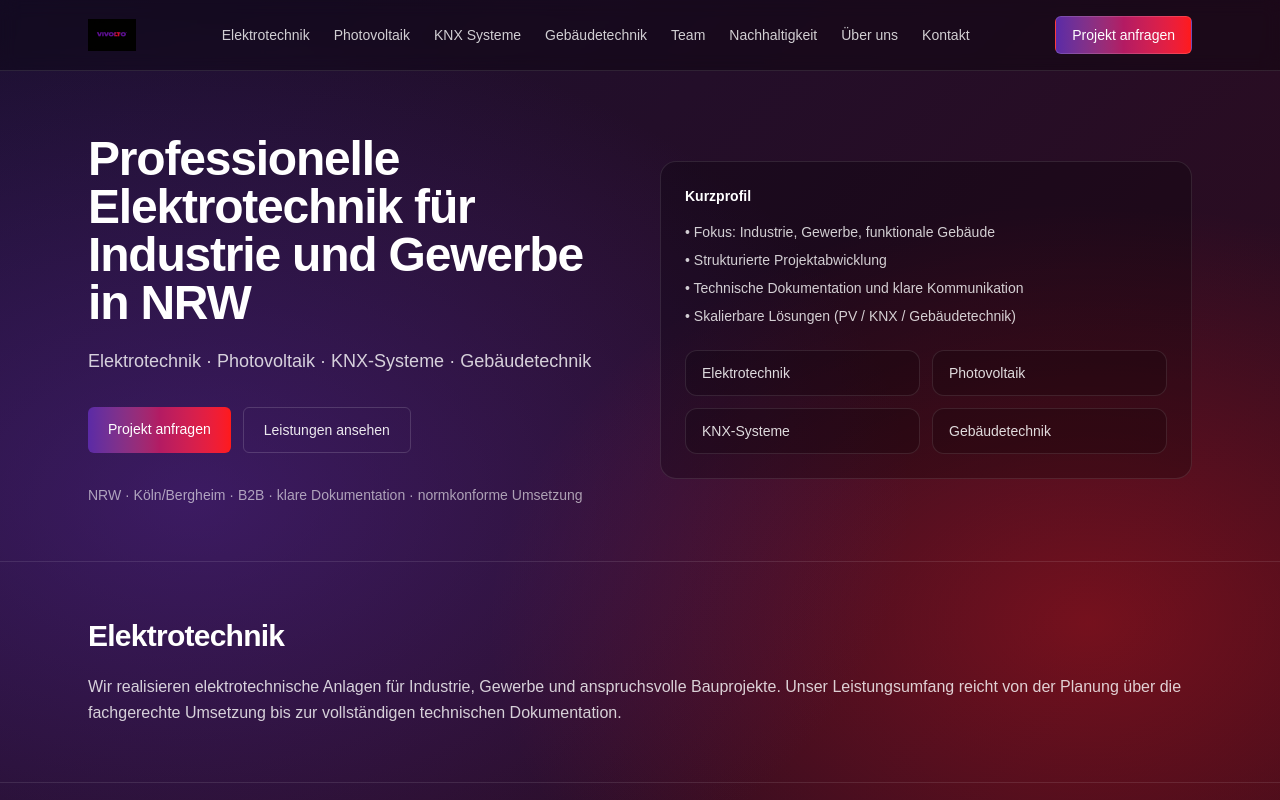
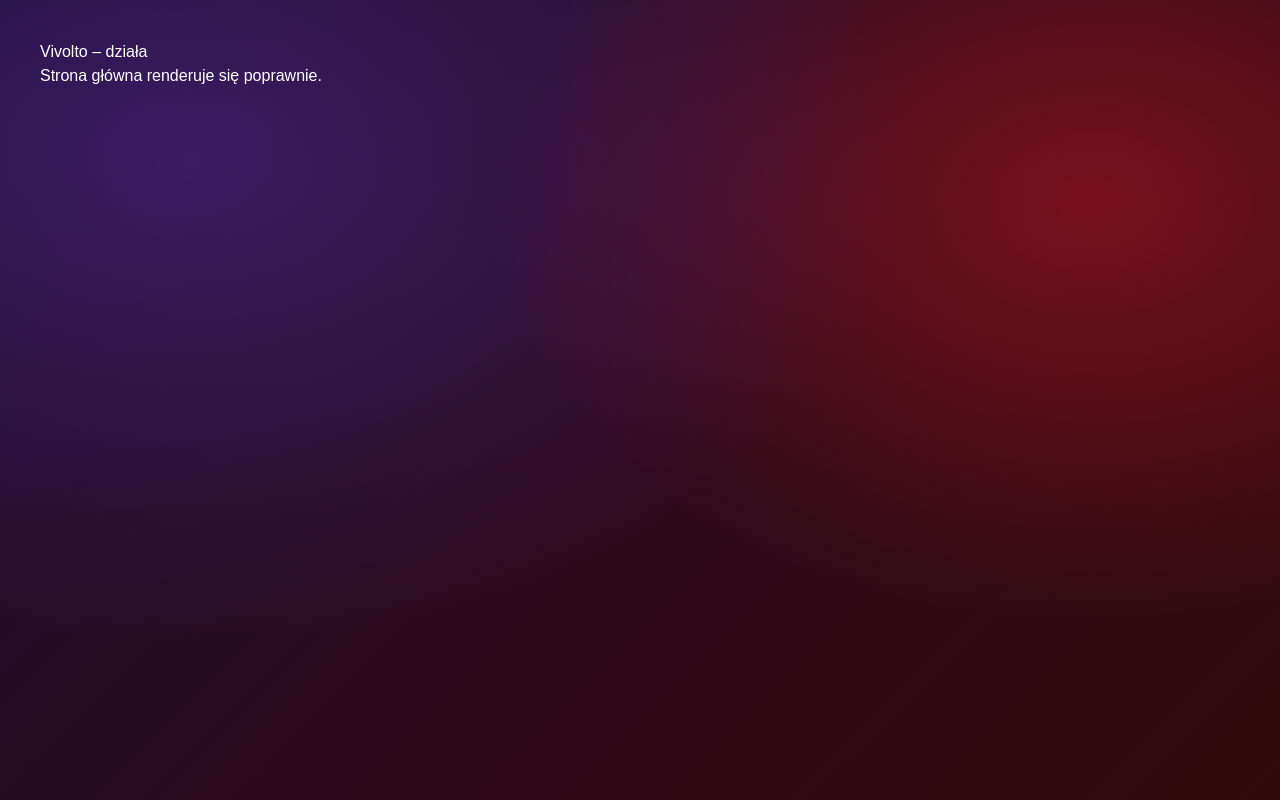
Before and after one commit to pmbproud-jpg/vivolto-website, a Next.js app: page / in a window 1280 px wide. Shown: the top 800 px of the page. Built offline with nearby package versions, Linux system fonts and the light colour scheme.

Commit message:
Debug: minimal page.tsx to fix 404

```diff
--- a/src/app/page.tsx
+++ b/src/app/page.tsx
@@ -1,229 +1,8 @@
-import Image from "next/image";
-
-const NAV = [
-  { label: "Elektrotechnik", href: "#elektrotechnik" },
-  { label: "Photovoltaik", href: "#photovoltaik" },
-  { label: "KNX Systeme", href: "#knx" },
-  { label: "Gebäudetechnik", href: "#gebaeudetechnik" },
-  { label: "Team", href: "#team" },
-  { label: "Nachhaltigkeit", href: "#nachhaltigkeit" },
-  { label: "Über uns", href: "#ueber-uns" },
-  { label: "Kontakt", href: "#kontakt" },
-];
-
-function Section({
-  id,
-  title,
-  children,
-}: {
-  id: string;
-  title: string;
-  children: React.ReactNode;
-}) {
+export default function Home() {
   return (
-    <section id={id} className="scroll-mt-24 border-t border-white/10">
-      <div className="mx-auto max-w-6xl px-6 py-14">
-        <h2 className="text-2xl md:text-3xl font-semibold tracking-tight">
-          {title}
-        </h2>
-        <div className="mt-5 text-white/80 leading-relaxed">{children}</div>
-      </div>
-    </section>
+    <main style={{ padding: "40px", color: "white" }}>
+      <h1>Vivolto – działa</h1>
+      <p>Strona główna renderuje się poprawnie.</p>
+    </main>
   );
 }
-
-export default function Home() {
-  return (
-    <div className="min-h-screen">
-      {/* HEADER */}
-      <header className="sticky top-0 z-50 backdrop-blur border-b border-white/10 bg-black/30">
-        <div className="mx-auto max-w-6xl px-6 py-4 flex items-center justify-between gap-6">
-          <div className="flex items-center gap-3">
-            <Image
-              src="/vivolto-logo.png"
-              alt="VIVOLTO"
-              width={160}
-              height={40}
-              priority
-              className="h-8 w-auto"
-            />
-          </div>
-
-          {/* Desktop menu */}
-          <nav className="hidden lg:flex items-center gap-6 text-sm text-white/80">
-            {NAV.map((i) => (
-              <a
-                key={i.href}
-                href={i.href}
-                className="hover:text-white transition"
-              >
-                {i.label}
-              </a>
-            ))}
-          </nav>
-
-          <a
-            href="#kontakt"
-            className="inline-flex items-center justify-center rounded-md px-4 py-2 text-sm font-medium text-white border border-white/15
-                       bg-gradient-to-r from-[color:var(--vivolto-purple)] via-[color:var(--vivolto-magenta)] to-[color:var(--vivolto-red)]
-                       hover:opacity-90 transition"
-          >
-            Projekt anfragen
-          </a>
-        </div>
-      </header>
-
-      {/* HERO / START */}
-      <main>
-        <section className="mx-auto max-w-6xl px-6 pt-16 pb-14">
-          <div className="grid gap-10 lg:grid-cols-2 lg:items-center">
-            <div>
-              <h1 className="text-4xl md:text-5xl font-bold tracking-tight">
-                Professionelle Elektrotechnik für Industrie und Gewerbe in NRW
-              </h1>
-
-              <p className="mt-5 text-lg text-white/80">
-                Elektrotechnik · Photovoltaik · KNX-Systeme · Gebäudetechnik
-              </p>
-
-              <div className="mt-8 flex flex-wrap gap-3">
-                <a
-                  href="#kontakt"
-                  className="rounded-md px-5 py-3 text-sm font-medium text-white
-                             bg-gradient-to-r from-[color:var(--vivolto-purple)] via-[color:var(--vivolto-magenta)] to-[color:var(--vivolto-red)]
-                             hover:opacity-90 transition"
-                >
-                  Projekt anfragen
-                </a>
-                <a
-                  href="#elektrotechnik"
-                  className="rounded-md px-5 py-3 text-sm font-medium border border-white/15 text-white/90 hover:text-white hover:border-white/25 transition"
-                >
-                  Leistungen ansehen
-                </a>
-              </div>
-
-              <div className="mt-8 text-sm text-white/60">
-                NRW · Köln/Bergheim · B2B · klare Dokumentation · normkonforme
-                Umsetzung
-              </div>
-            </div>
-
-            <div className="rounded-2xl border border-white/10 bg-black/25 p-6">
-              <div className="text-sm font-semibold">Kurzprofil</div>
-              <ul className="mt-4 space-y-2 text-sm text-white/80">
-                <li>• Fokus: Industrie, Gewerbe, funktionale Gebäude</li>
-                <li>• Strukturierte Projektabwicklung</li>
-                <li>• Technische Dokumentation und klare Kommunikation</li>
-                <li>• Skalierbare Lösungen (PV / KNX / Gebäudetechnik)</li>
-              </ul>
-
-              <div className="mt-6 grid grid-cols-2 gap-3">
-                {[
-                  "Elektrotechnik",
-                  "Photovoltaik",
-                  "KNX-Systeme",
-                  "Gebäudetechnik",
-                ].map((t) => (
-                  <div
-                    key={t}
-                    className="rounded-xl border border-white/10 bg-black/20 px-4 py-3 text-sm text-white/85"
-                  >
-                    {t}
-                  </div>
-                ))}
-              </div>
-            </div>
-          </div>
-        </section>
-
-        {/* SEKCJE – KOLEJNOŚĆ wg specyfikacji */}
-        <Section id="elektrotechnik" title="Elektrotechnik">
-          <p>
-            Wir realisieren elektrotechnische Anlagen für Industrie, Gewerbe und
-            anspruchsvolle Bauprojekte. Unser Leistungsumfang reicht von der
-            Planung über die fachgerechte Umsetzung bis zur vollständigen
-            technischen Dokumentation.
-          </p>
-        </Section>
-
-        <Section id="photovoltaik" title="Photovoltaik">
-          <p>
-            Planung und Umsetzung von Photovoltaikanlagen für Industrie- und
-            Gewerbedächer sowie PV-Freiflächenanlagen. Fokus auf wirtschaftliche,
-            skalierbare und normkonforme Lösungen.
-          </p>
-        </Section>
-
-        <Section id="knx" title="KNX Systeme">
-          <p>
-            Umsetzung intelligenter Gebäudeautomation auf Basis von KNX –
-            insbesondere für Industrie, Bürogebäude und funktionale
-            Gewerbeimmobilien.
-          </p>
-        </Section>
-
-        <Section id="gebaeudetechnik" title="Gebäudetechnik">
-          <p>
-            Elektrische Gebäudetechnik für Produktionsstätten, Bürogebäude und
-            öffentliche Einrichtungen – zuverlässig, effizient und
-            zukunftssicher.
-          </p>
-        </Section>
-
-        <Section id="team" title="Team">
-          <p>
-            Unser Team besteht aus erfahrenen Fachkräften mit technischem
-            Hintergrund und praxisnaher Projekterfahrung im industriellen Umfeld.
-          </p>
-        </Section>
-
-        <Section id="nachhaltigkeit" title="Nachhaltigkeit">
-          <p>
-            Nachhaltige Planung, energieeffiziente Systeme und ressourcenschonende
-            Umsetzung sind integraler Bestandteil unserer technischen Konzepte.
-          </p>
-        </Section>
-
-        <Section id="ueber-uns" title="Über uns">
-          <p>
-            Wir stehen für Qualität, Effizienz, Normkonformität und strukturierte
-            Projektabwicklung. Von der Planung bis zur Umsetzung begleiten wir
-            Projekte mit technischer Präzision und klarer Kommunikation.
-          </p>
-        </Section>
-
-        <Section id="kontakt" title="Kontakt">
-          <p>
-            Sie planen ein technisches Projekt? Kontaktieren Sie uns für eine
-            fachliche Erstberatung.
-          </p>
-
-          <div className="mt-6 rounded-2xl border border-white/10 bg-black/25 p-6">
-            <div className="text-sm text-white/60">Kontakt</div>
-            <div className="mt-2 text-white/90">
-              E-Mail: <span className="font-medium">kontakt@vivolto.de</span>
-            </div>
-
-            <div className="mt-5">
-              <a
-                href="mailto:kontakt@vivolto.de?subject=Projektanfrage%20VIVOLTO"
-                className="inline-flex items-center justify-center rounded-md px-5 py-3 text-sm font-medium text-white
-                           bg-gradient-to-r from-[color:var(--vivolto-purple)] via-[color:var(--vivolto-magenta)] to-[color:var(--vivolto-red)]
-                           hover:opacity-90 transition"
-              >
-                Kontakt aufnehmen
-              </a>
-            </div>
-          </div>
-        </Section>
-
-        <footer className="border-t border-white/10">
-          <div className="mx-auto max-w-6xl px-6 py-10 text-sm text-white/60">
-            © {new Date().getFullYear()} VIVOLTO
-          </div>
-        </footer>
-      </main>
-    </div>
-  );
-}
```
